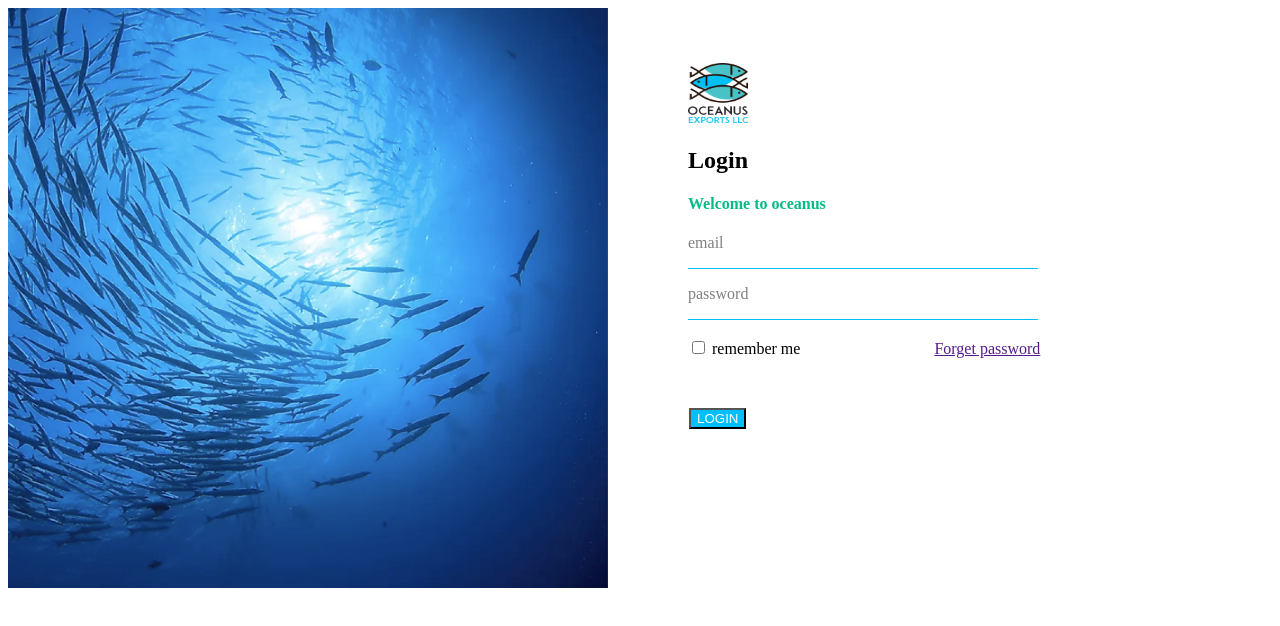
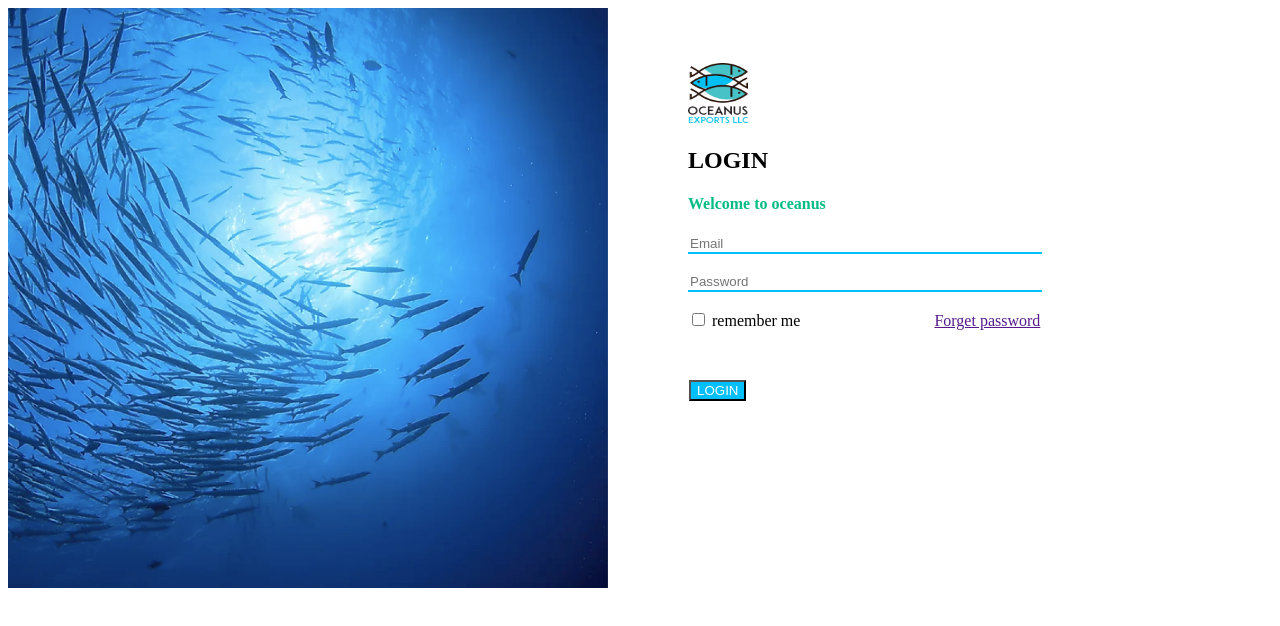
Before and after one commit to aswinikp004/FishExportAssignment, a plain HTML site: page index.html in a window 1280 px wide. Drawn offline with Linux system fonts and the light colour scheme.

Commit message:
textbox changes

```diff
--- a/index.html
+++ b/index.html
@@ -19,14 +19,18 @@
         <div class="column frameimg">
            <img  src="images\Frame.png" width=60px height=60px />
            </br>
-           <h2 > Login</h2>
+           <h2 > LOGIN</h2>
            <h4 class="welfontcolor">Welcome to oceanus</h4>
-           <p class="inputcolor">email</p>
-           <div class="hl"></div>
-           <p class="inputcolor">password</p>
-           <div class="hl"></div>
+
+
+           <input  class"textbox" type="text" placeholder="Email" name="email">
+
+          </br>
+          </br>
+           <input  class"textbox" type="text" placeholder="Password"  name="password">
+
            </br>
-
+           </br>
            <input type="checkbox" name="rememberme" >
            <label >remember me</label>
            <a class="forpass"href="" > Forget password </a>
@@ -41,3 +45,8 @@
 
 </body>
 </html>
+
+<!--
+ <p class="inputcolor">email</p>
+  <p class="inputcolor">password</p>
+-->
--- a/style.css
+++ b/style.css
@@ -40,3 +40,11 @@
 		color:white;
 
 	}
+
+	input[type="text"]
+	{
+      width: 350px;
+	  border: none;
+      border-bottom: 2px solid #00BFFF;
+
+    }
```
